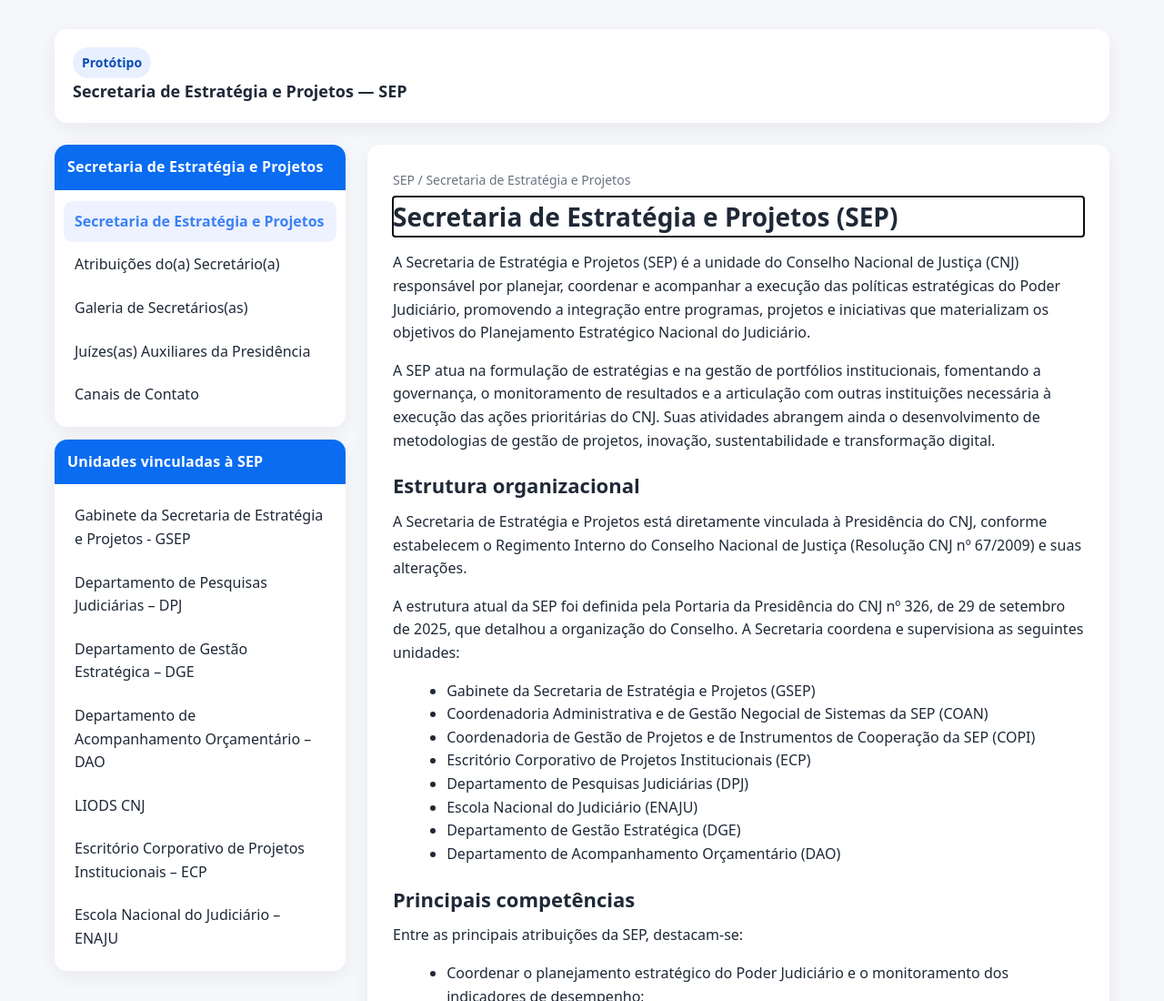
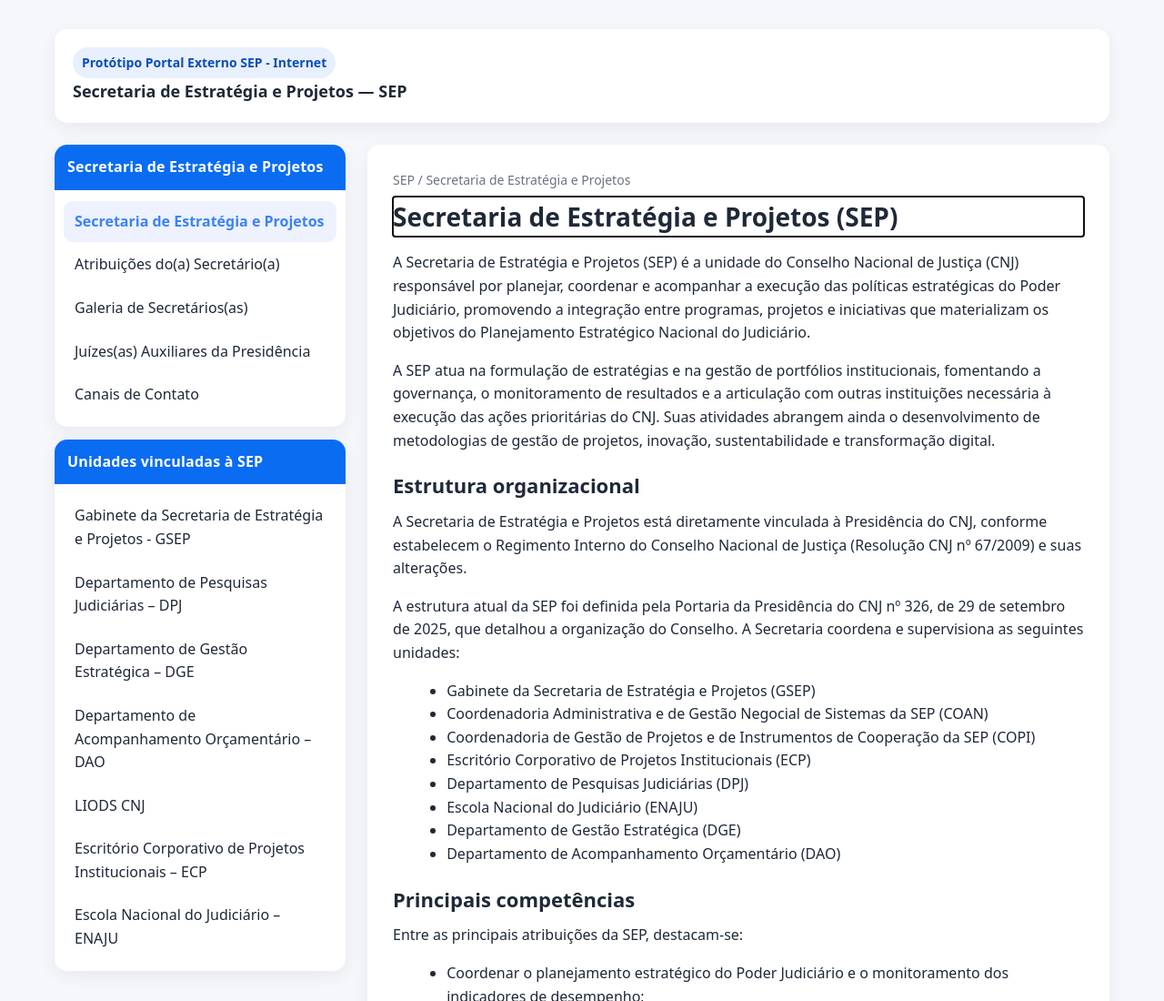
Before and after one commit to leofogaca/prototipo-cnj-sep, a plain HTML site: page internet/index.html in a window 1280 px wide. Shown: the top 1100 px of the page at 91% size. Drawn offline with Linux system fonts and the light colour scheme.

Commit message:
Update index.html

```diff
--- a/internet/index.html
+++ b/internet/index.html
@@ -170,7 +170,7 @@
 <div class="wrap">
   <header class="app" role="banner" aria-label="Cabeçalho do portal">
     <div>
-      <div class="badge">Protótipo</div>
+      <div class="badge">Protótipo Portal Externo SEP - Internet</div>
       <div style="font-weight:700; font-size:18px">Secretaria de Estratégia e Projetos — SEP</div>
     </div>
   </header>
```
